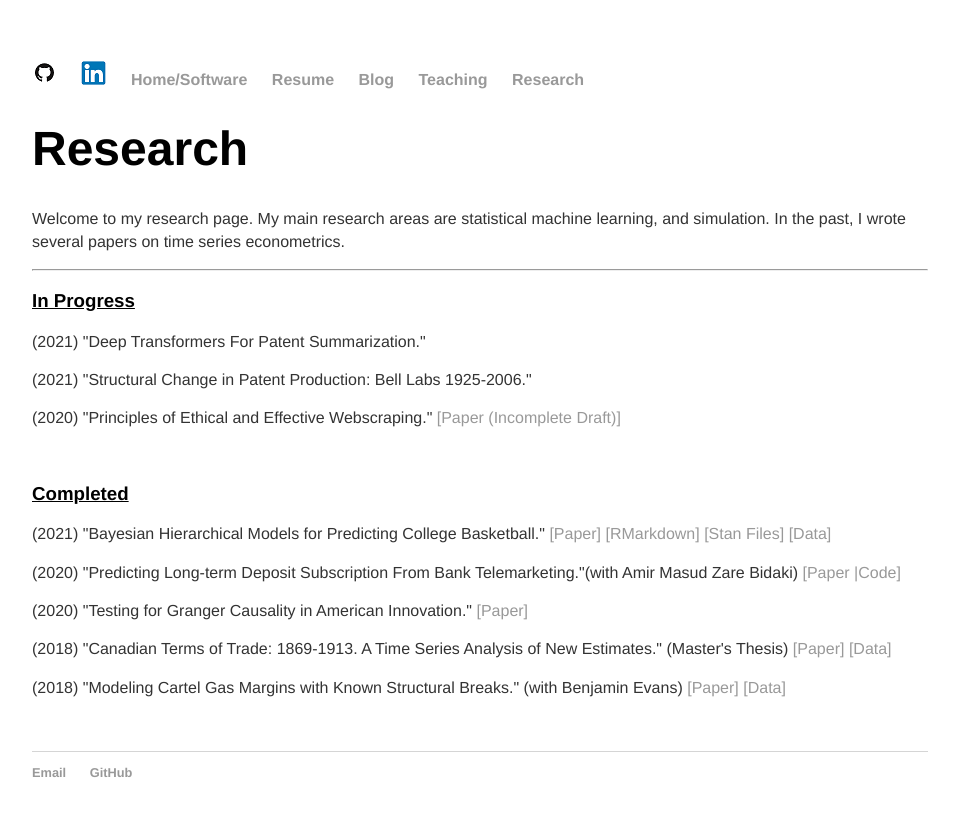
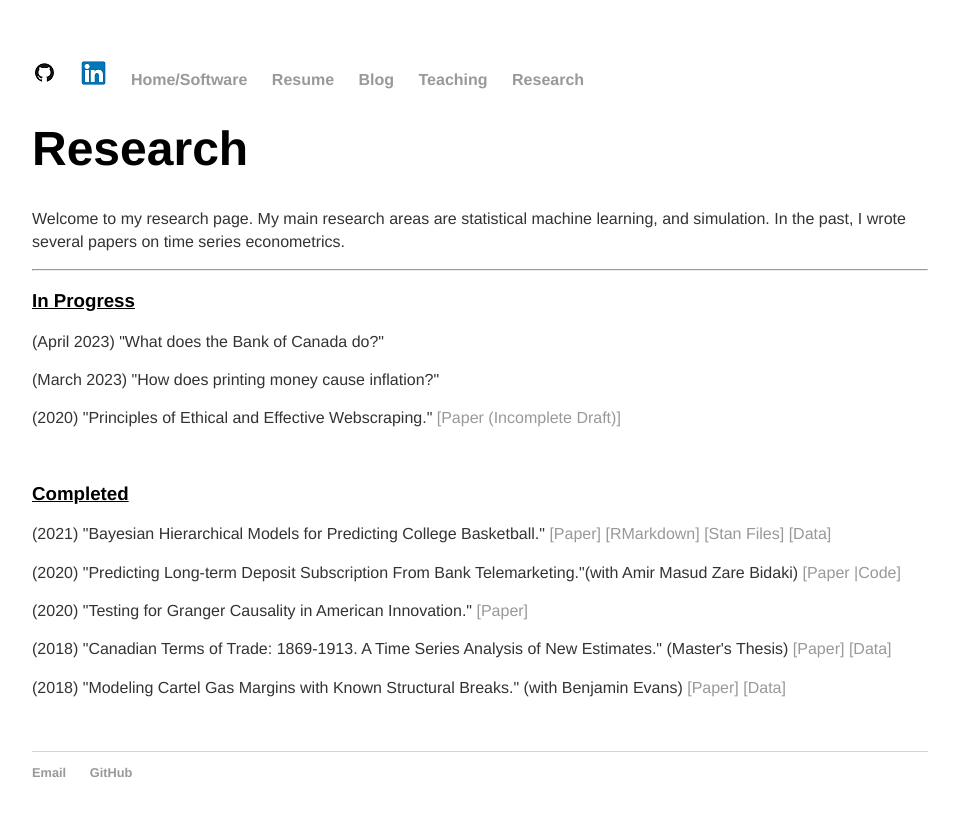
Before and after one commit to 12mre1/12mre1.github.io, a Jekyll site: the page built from research/index.html, in a window 1280 px wide. Shown: the top 816 px of the page, without its empty margins (160-1119 px from the left). Built offline with Jekyll 4.4.1, drawn with Linux system fonts in a browser that asks for light colours.

Commit message:
Update index.html

```diff
--- a/research/index.html
+++ b/research/index.html
@@ -12,10 +12,10 @@ title: Research
 
 <h3><u>In Progress</u></h3>
 
-	<p>(2021) "Deep Transformers For Patent Summarization."
+	<p>(April 2023) "What does the Bank of Canada do?"
 	<!-- <a href ="#" target="_blank">[Draft Forthcoming]</a></p> -->
 
-	<p>(2021) "Structural Change in Patent Production: Bell Labs 1925-2006."
+	<p>(March 2023) "How does printing money cause inflation?"
 	<!-- <a href ="#" target="_blank">[Draft Forthcoming]</a></p> -->
 
 	<p>(2020) "Principles of Ethical and Effective Webscraping."
```
